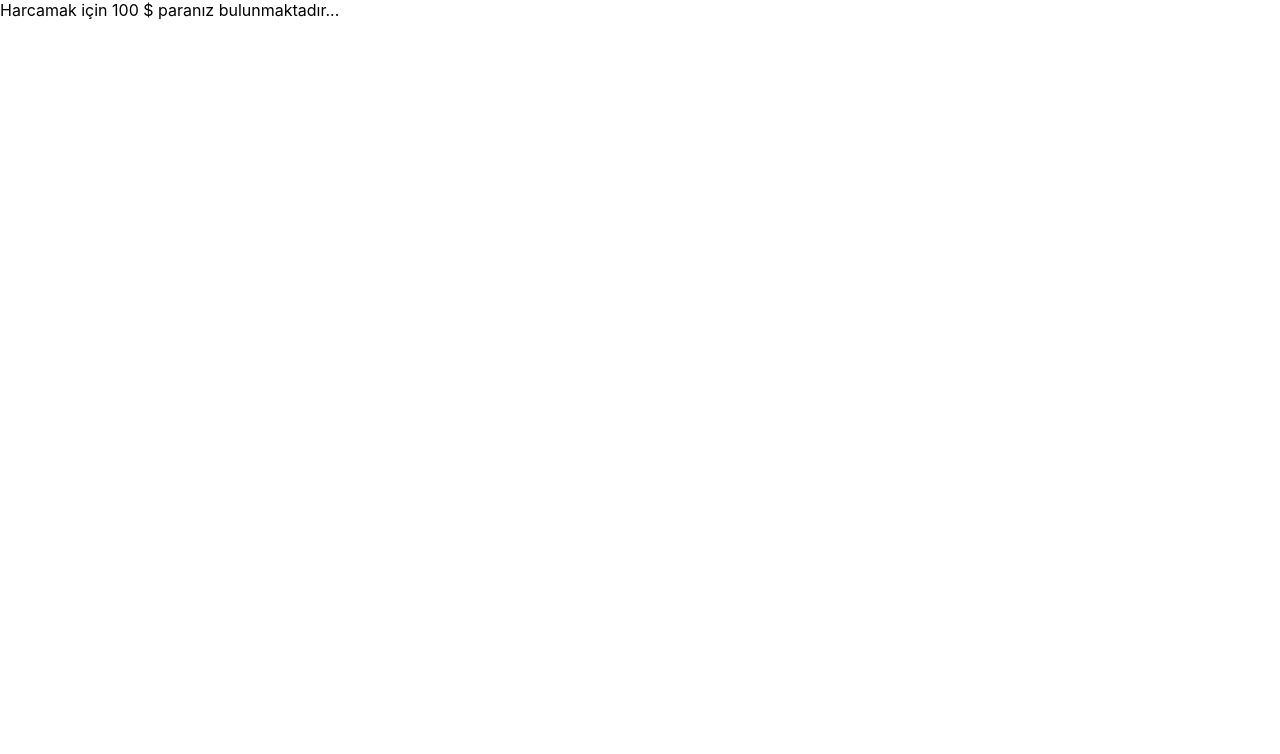
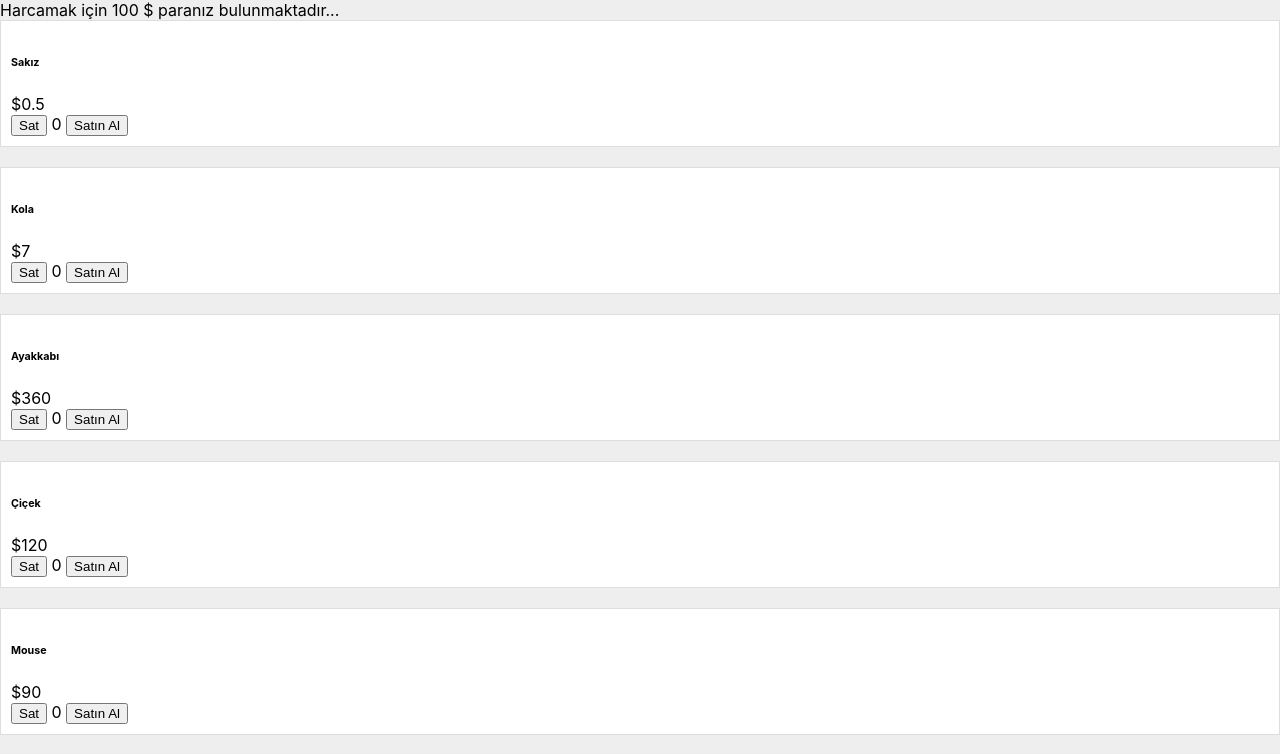
Before and after one commit to yusufgozukara/money_spending, a React (Create React App) app: page / in a window 1280 px wide. Shown: the top 754 px of the page. Built offline with nearby package versions, Linux system fonts and the light colour scheme.

Commit message:
step2 useState

```diff
--- a/src/App.js
+++ b/src/App.js
@@ -1,13 +1,19 @@
 import "./App.css";
 import { useState, useEffect } from "react";
 import Header from "./components/Header";
+import products from "./products.json";
+import Product from "./components/Product";
 
 function App() {
   const [money, setMoney] = useState(100);
+  const [basket, setBasket] = useState([]);
 
   return (
     <>
       <Header money={money} />
+      {products.map((product) => (
+        <Product basket={basket} setBasket={setBasket} product={product} />
+      ))}
     </>
   );
 }
--- /dev/null
+++ b/src/components/Product.js
@@ -0,0 +1,32 @@
+import React from "react";
+
+const Product = ({ product, basket, setBasket }) => {
+  const { id, title, price } = product;
+  const addBasket = () => {
+    console.log("satın al");
+  };
+  return (
+    <>
+      <div className="product">
+        <h6>{title}</h6>
+        <div className="price">${price}</div>
+        <div className="actions">
+          <button>Sat</button>
+          <span className="amount"> 0 </span>
+          <button onClick={addBasket}>Satın Al</button>
+        </div>
+
+        <style jsx>{`
+          .product {
+            padding: 10px;
+            background: #fff;
+            border: 1px solid #ddd;
+            margin-bottom: 20px;
+          }
+        `}</style>
+      </div>
+    </>
+  );
+};
+
+export default Product;
--- a/src/index.css
+++ b/src/index.css
@@ -1,13 +1,14 @@
 body {
   margin: 0;
-  font-family: -apple-system, BlinkMacSystemFont, 'Segoe UI', 'Roboto', 'Oxygen',
-    'Ubuntu', 'Cantarell', 'Fira Sans', 'Droid Sans', 'Helvetica Neue',
+  font-family: -apple-system, BlinkMacSystemFont, "Segoe UI", "Roboto", "Oxygen",
+    "Ubuntu", "Cantarell", "Fira Sans", "Droid Sans", "Helvetica Neue",
     sans-serif;
   -webkit-font-smoothing: antialiased;
   -moz-osx-font-smoothing: grayscale;
+  background: #eee;
 }
 
 code {
-  font-family: source-code-pro, Menlo, Monaco, Consolas, 'Courier New',
+  font-family: source-code-pro, Menlo, Monaco, Consolas, "Courier New",
     monospace;
 }
```
Also changed, not shown: src/products.json (renamed from src/components/products.json).
